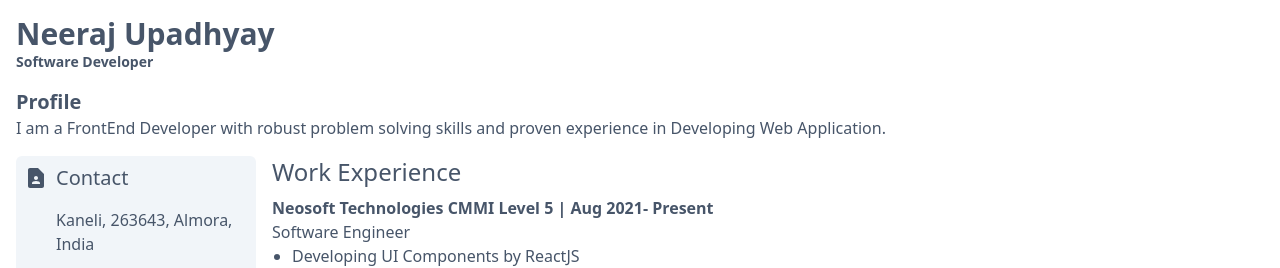
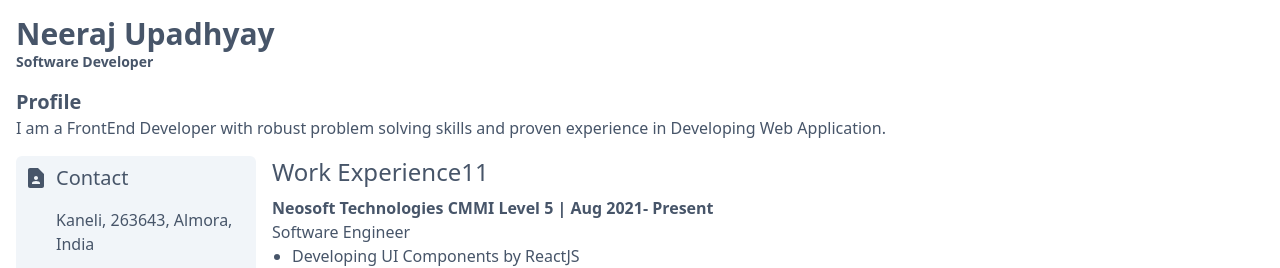
Before and after one commit to Neeraj9999/Resume, a React (Vite) app: page / in a window 1280 px wide. Shown: the top 268 px of the page. Built offline with nearby package versions, Linux system fonts and the light colour scheme.

Commit message:
Update workDetails.tsx
some check

```diff
--- a/src/components/workDetails.tsx
+++ b/src/components/workDetails.tsx
@@ -1,7 +1,7 @@
 export default function WorkDetails() {
   return (
     <div className="flex-1 h-max p-0 md:px-4">
-      <h2 className="text-2xl font-medium">Work Experience</h2>
+      <h2 className="text-2xl font-medium">Work Experience11</h2>
       <div className="flex flex-col gap-y-2 mt-2 mb-4">
         <div className="">
           <h3 className="font-bold">
```
